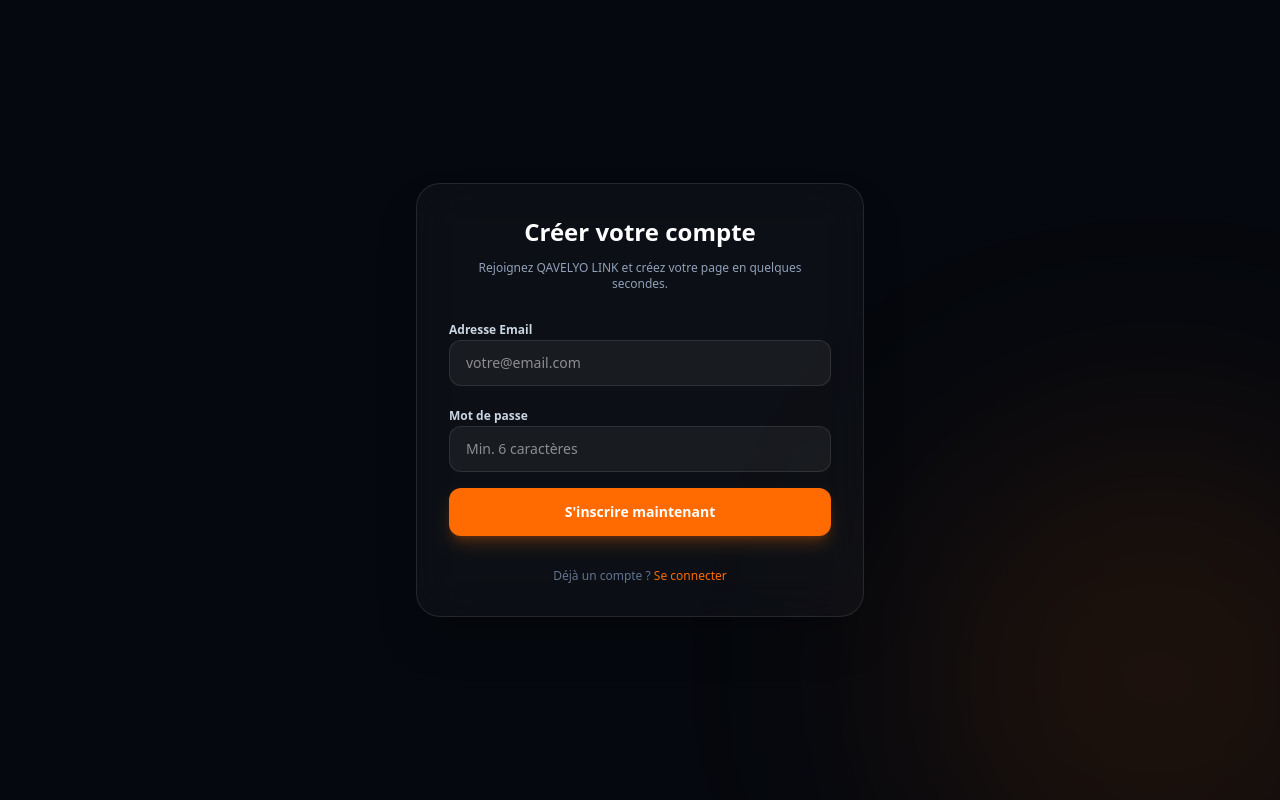
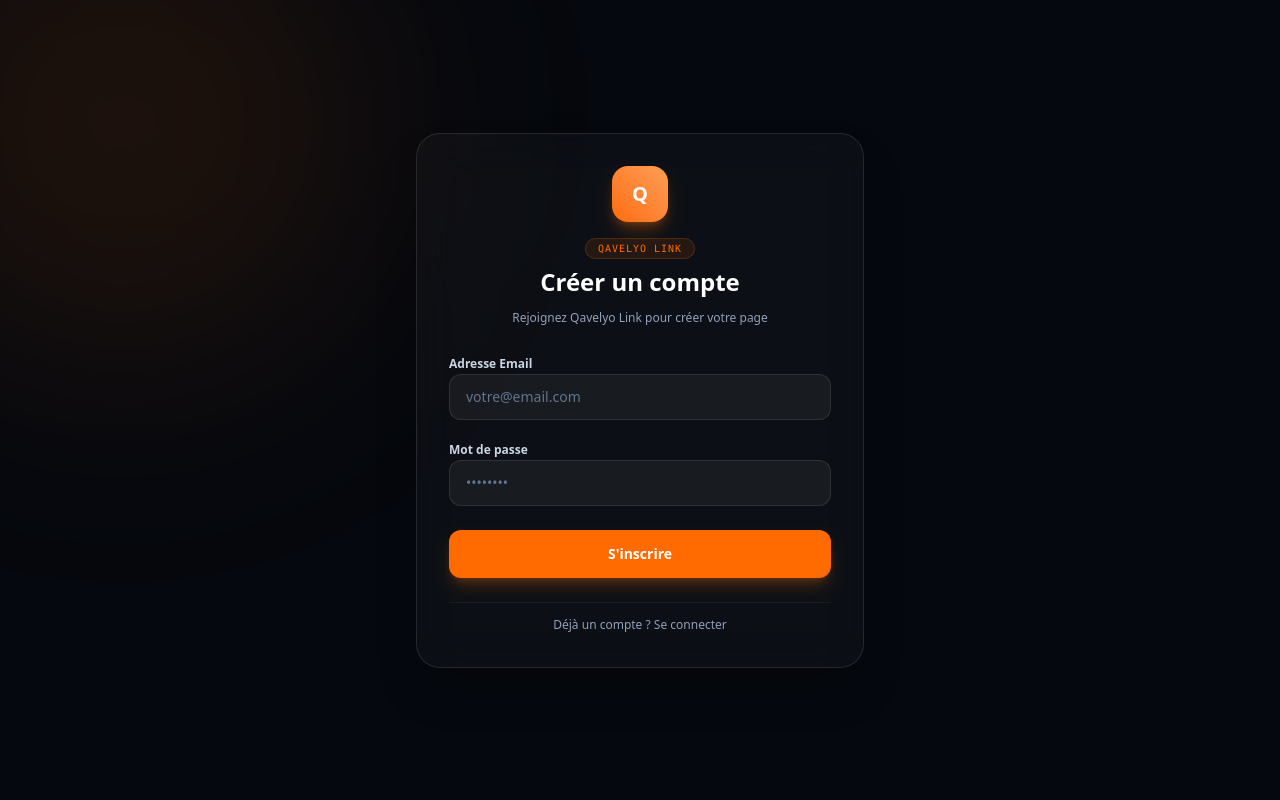
Before and after one commit to nchoamos216-cell/Qavelyo, a Next.js app: page /register in a window 1280 px wide. Built offline with nearby package versions, Linux system fonts and the light colour scheme; no server answers.

Commit message:
Fix register page supabase client import

```diff
--- a/app/register/page.tsx
+++ b/app/register/page.tsx
@@ -1,20 +1,15 @@
 'use client';
 
 import React, { useState } from 'react';
-import { createClient } from '@supabase/supabase-js';
+import { supabase } from '@/lib/supabase';
 import { useRouter } from 'next/navigation';
 import Link from 'next/link';
-
-const supabaseUrl = process.env.NEXT_PUBLIC_SUPABASE_URL || '';
-const supabaseAnonKey = process.env.NEXT_PUBLIC_SUPABASE_ANON_KEY || '';
-const supabase = createClient(supabaseUrl, supabaseAnonKey);
 
 export default function RegisterPage() {
   const [email, setEmail] = useState('');
   const [password, setPassword] = useState('');
   const [loading, setLoading] = useState(false);
   const [errorMsg, setErrorMsg] = useState('');
-  const [success, setSuccess] = useState(false);
   const router = useRouter();
 
   const handleRegister = async (e: React.FormEvent) => {
@@ -25,38 +20,38 @@
     const { error } = await supabase.auth.signUp({
       email,
       password,
-      options: {
-        emailRedirectTo: `${window.location.origin}/dashboard`,
-      },
     });
 
     if (error) {
       setErrorMsg(error.message);
       setLoading(false);
     } else {
-      setSuccess(true);
-      setLoading(false);
+      router.push('/dashboard');
     }
   };
 
   return (
     <div className="min-h-screen bg-[#05080E] text-white flex items-center justify-center p-4 relative overflow-hidden">
-      <div className="absolute w-[500px] h-[500px] bg-[#FF6B00]/10 rounded-full blur-[120px] pointer-events-none -bottom-32 -right-32"></div>
+      <div className="absolute w-[500px] h-[500px] bg-[#FF6B00]/10 rounded-full blur-[120px] pointer-events-none -top-32 -left-32"></div>
 
       <div className="max-w-md w-full bg-white/[0.03] border border-white/10 p-8 rounded-3xl space-y-6 backdrop-blur-xl relative z-10 shadow-2xl">
         <div className="text-center space-y-3">
-          <h1 className="text-2xl font-extrabold text-white">Créer votre compte</h1>
-          <p className="text-slate-400 text-xs">Rejoignez QAVELYO LINK et créez votre page en quelques secondes.</p>
+          <div className="w-14 h-14 rounded-2xl bg-gradient-to-tr from-[#FF6B00] to-[#ff9e53] flex items-center justify-center font-extrabold text-xl mx-auto shadow-lg shadow-[#FF6B00]/30 text-white">
+            Q
+          </div>
+          <div>
+            <span className="text-[#FF6B00] font-mono text-[10px] uppercase tracking-widest bg-[#FF6B00]/10 px-3 py-1 rounded-full border border-[#FF6B00]/20">
+              QAVELYO LINK
+            </span>
+            <h1 className="text-2xl font-extrabold mt-2 text-white">Créer un compte</h1>
+          </div>
+          <p className="text-slate-400 text-xs">Rejoignez Qavelyo Link pour créer votre page</p>
         </div>
 
-        {success ? (
-          <div className="p-4 bg-emerald-500/10 border border-emerald-500/20 text-emerald-400 text-sm rounded-xl text-center">
-            Compte créé avec succès ! Veuillez vérifier votre boîte mail pour confirmer votre inscription.
+        {errorMsg && (
+          <div className="p-3 bg-red-500/10 border border-red-500/20 text-red-400 text-xs rounded-xl font-medium animate-shake">
+            {errorMsg}
           </div>
-        ) : (
-          <>
-            {errorMsg && (
-              <div className="p-3 bg-red-500/10 border border-red-500/20 text-red-400 text-xs rounded-xl">{errorMsg}</div>
         )}
 
         <form onSubmit={handleRegister} className="space-y-4">
@@ -67,7 +62,7 @@
               value={email}
               onChange={(e) => setEmail(e.target.value)}
               placeholder="votre@email.com"
-                  className="w-full bg-white/5 border border-white/10 rounded-xl px-4 py-3 text-sm text-white focus:outline-none focus:border-[#FF6B00]"
+              className="w-full bg-white/5 border border-white/10 rounded-xl px-4 py-3 text-sm text-white placeholder-slate-500 focus:outline-none focus:border-[#FF6B00] transition-colors"
               required
             />
           </div>
@@ -78,8 +73,8 @@
               type="password"
               value={password}
               onChange={(e) => setPassword(e.target.value)}
-                  placeholder="Min. 6 caractères"
-                  className="w-full bg-white/5 border border-white/10 rounded-xl px-4 py-3 text-sm text-white focus:outline-none focus:border-[#FF6B00]"
+              placeholder="••••••••"
+              className="w-full bg-white/5 border border-white/10 rounded-xl px-4 py-3 text-sm text-white placeholder-slate-500 focus:outline-none focus:border-[#FF6B00] transition-colors"
               required
             />
           </div>
@@ -87,20 +82,17 @@
           <button
             type="submit"
             disabled={loading}
-                className="w-full py-3.5 rounded-xl bg-[#FF6B00] hover:bg-[#e05e00] font-extrabold text-sm transition-all shadow-lg shadow-[#FF6B00]/25 disabled:opacity-50"
+            className="w-full py-3.5 rounded-xl bg-[#FF6B00] hover:bg-[#e05e00] font-extrabold text-sm transition-all shadow-lg shadow-[#FF6B00]/25 disabled:opacity-50 mt-2 cursor-pointer text-white"
           >
-                {loading ? 'Inscription...' : 'S\'inscrire maintenant'}
+            {loading ? 'Création en cours...' : "S'inscrire"}
           </button>
         </form>
 
-            <div className="text-center pt-2 text-xs text-slate-500">
-              Déjà un compte ?{' '}
-              <Link href="/login" className="text-[#FF6B00] hover:underline">
-                Se connecter
+        <div className="text-center pt-2 border-t border-white/5">
+          <Link href="/login" className="text-xs text-slate-400 hover:text-white transition-colors">
+            Déjà un compte ? Se connecter
           </Link>
         </div>
-          </>
-        )}
       </div>
     </div>
   );
```
Lines whose indentation alone changed are shown as unchanged.
